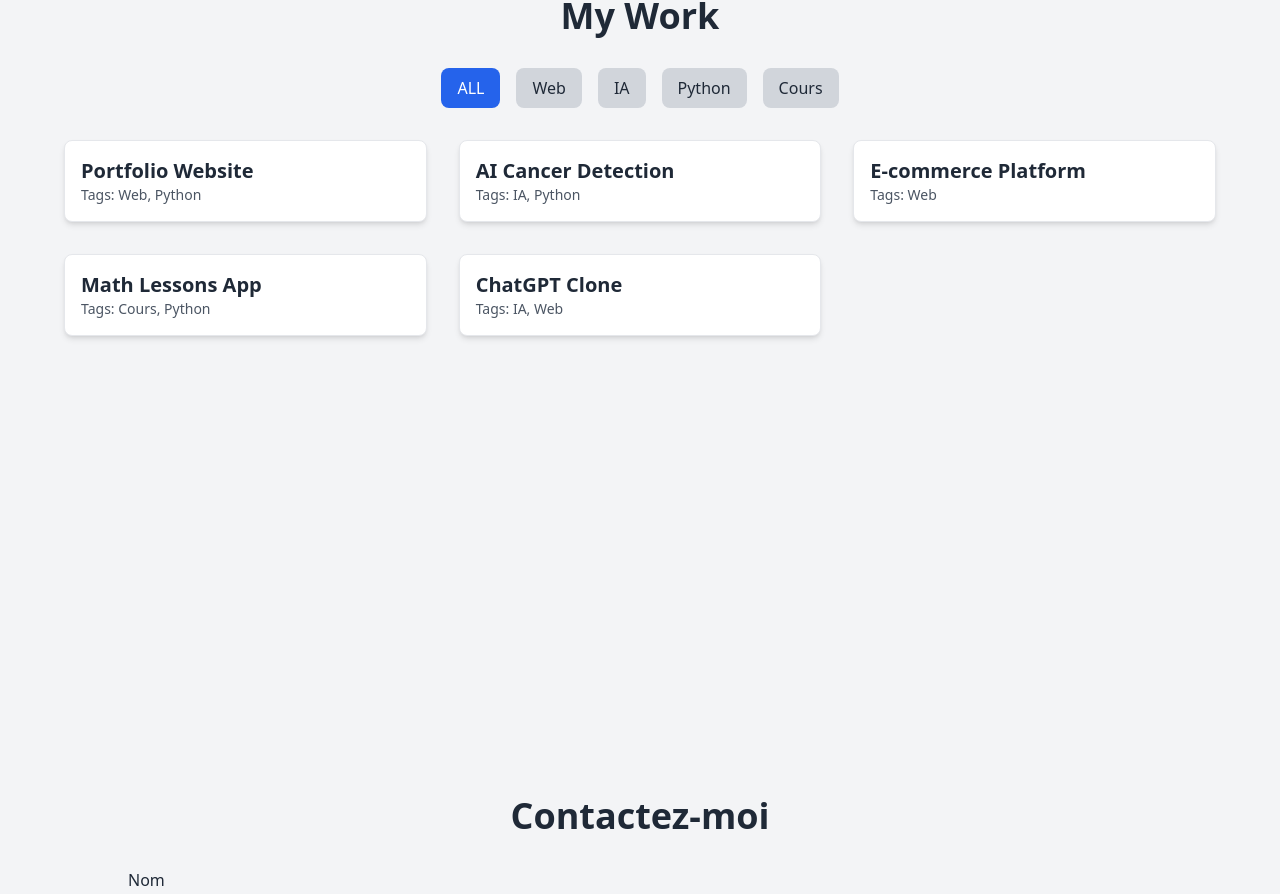
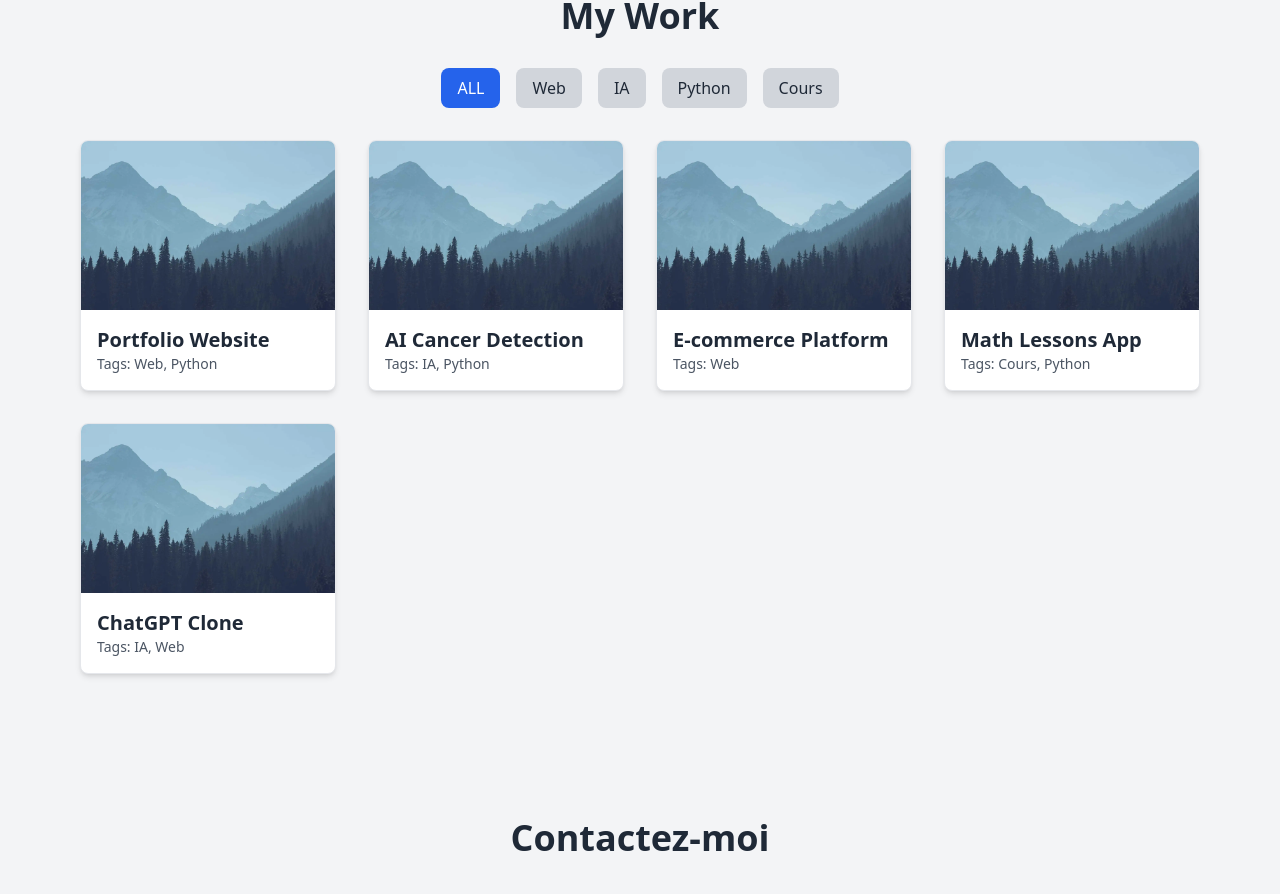
Before and after one commit to Tbruand/Portfolio_IA, a React (Create React App) app: page / in a window 1280 px wide. Shown: the part 4801-5695 px from the top of the page. Built offline with nearby package versions, Linux system fonts and the light colour scheme.

Commit message:
Modif du nombre de projet par ligne , ajout de photo dans les blocs, mise en place de modale lors du clique, et ajout de contenu modale

```diff
--- a/src/components/Portfolio.jsx
+++ b/src/components/Portfolio.jsx
@@ -1,14 +1,27 @@
+import { useState } from "react";
+import { PiMouseScroll } from "react-icons/pi";
+
 const Portfolio = ({ tags, selectedTags, toggleTag, filteredProjects }) => {
+  const [selectedProject, setSelectedProject] = useState(null);
+
+  const openModal = (project) => {
+    setSelectedProject(project);
+  };
+
+  const closeModal = () => {
+    setSelectedProject(null);
+  };
+
   return (
     <section
-        id="portfolio"
-        className="min-h-screen pt-24 pb-12 bg-gray-100 dark:bg-gray-900 px-4 md:px-16"
+      id='portfolio'
+      className='min-h-screen pt-24 pb-12 bg-gray-100 dark:bg-gray-900 px-4 md:px-16'
     >
-        <h2 className="text-2xl sm:text-3xl md:text-4xl font-bold text-center mb-8 text-gray-800 dark:text-gray-100">
+      <h2 className='text-2xl sm:text-3xl md:text-4xl font-bold text-center mb-8 text-gray-800 dark:text-gray-100'>
         My Work
       </h2>
       {/* Tags */}
-        <div className="flex flex-wrap justify-center gap-4 mb-8">
+      <div className='flex flex-wrap justify-center gap-4 mb-8'>
         {tags.map((tag) => (
           <button
             key={tag}
@@ -24,23 +37,81 @@ const Portfolio = ({ tags, selectedTags, toggleTag, filteredProjects }) => {
         ))}
       </div>
       {/* Projects Grid */}
-        <div className="grid grid-cols-1 sm:grid-cols-2 lg:grid-cols-3 gap-8">
+      <div className='max-w-screen-xl mx-auto grid grid-cols-1 sm:grid-cols-2 lg:grid-cols-4 gap-8 px-4'>
         {filteredProjects.map((project) => (
           <div
             key={project.id}
-              className="bg-white dark:bg-gray-800 border border-gray-200 dark:border-gray-700 rounded-lg shadow-md overflow-hidden"
+            className='bg-white dark:bg-gray-800 border border-gray-200 dark:border-gray-700 rounded-lg shadow-md overflow-hidden transform hover:scale-105 transition-transform duration-300 cursor-pointer'
+            onClick={() => openModal(project)}
           >
-              <div className="p-4">
-                <h3 className="text-lg md:text-xl font-bold text-gray-800 dark:text-gray-100">
+            {/* Image Header */}
+            <div className='aspect-w-1 aspect-h-1'>
+              <img
+                src={project.image || "./assets/img/placeholder.webp"}
+                alt={project.title}
+                className='object-cover w-full h-full'
+              />
+            </div>
+            {/* Project Details */}
+            <div className='p-4'>
+              <h3 className='text-lg md:text-xl font-bold text-gray-800 dark:text-gray-100'>
                 {project.title}
               </h3>
-                <p className="text-sm text-gray-600 dark:text-gray-400">
+              <p className='text-sm text-gray-600 dark:text-gray-400'>
                 Tags: {project.tags.join(", ")}
               </p>
             </div>
           </div>
         ))}
       </div>
+
+      {/* Modale */}
+      {selectedProject && (
+        <div className='fixed inset-0 flex items-center justify-center bg-black bg-opacity-50 z-50'>
+          <div className='relative bg-white dark:bg-gray-800 rounded-lg p-6 w-11/12 h-5/6 max-w-4xl relative overflow-y-auto scrollbar-hidden'>
+            {/* Bouton de fermeture */}
+            <button
+              className='absolute top-6 right-6 text-4xl text-blue-600 dark:text-white hover:text-gray-800 dark:hover:text-gray-300'
+              onClick={closeModal}
+            >
+              ✕
+            </button>
+
+            {/* Contenu de la modale */}
+            <h3 className='text-2xl font-bold text-gray-800 dark:text-gray-100'>
+              {selectedProject.title}
+            </h3>
+            <img
+              src={selectedProject.image || "./assets/img/placeholder.webp"}
+              alt={selectedProject.title}
+              className='my-4 rounded-lg object-cover w-full'
+            />
+
+            {/* Tags sous l'image */}
+            <div className='flex flex-wrap gap-2 mt-4'>
+              {selectedProject.tags.map((tag) => (
+                <span
+                  key={tag}
+                  className='px-3 py-1 border border-gray-400 bg-gray-200 dark:bg-gray-700 text-gray-800 dark:text-gray-200 text-sm rounded-md'
+                >
+                  {tag}
+                </span>
+              ))}
+            </div>
+
+            {/* Description du projet */}
+            <p className='mt-4 text-gray-600 dark:text-gray-400'>
+              {selectedProject.description || "No description available."}
+            </p>
+
+            {/* Icône de scroll */}
+            <PiMouseScroll
+              className='absolute bottom-10 left-1/2 transform -translate-x-1/2 animate-bounce text-blue-600 dark:text-white hidden md:block'
+              size={40}
+            />
+          </div>
+        </div>
+      )}
     </section>
   );
 };
```
Lines whose indentation alone changed are shown as unchanged.
